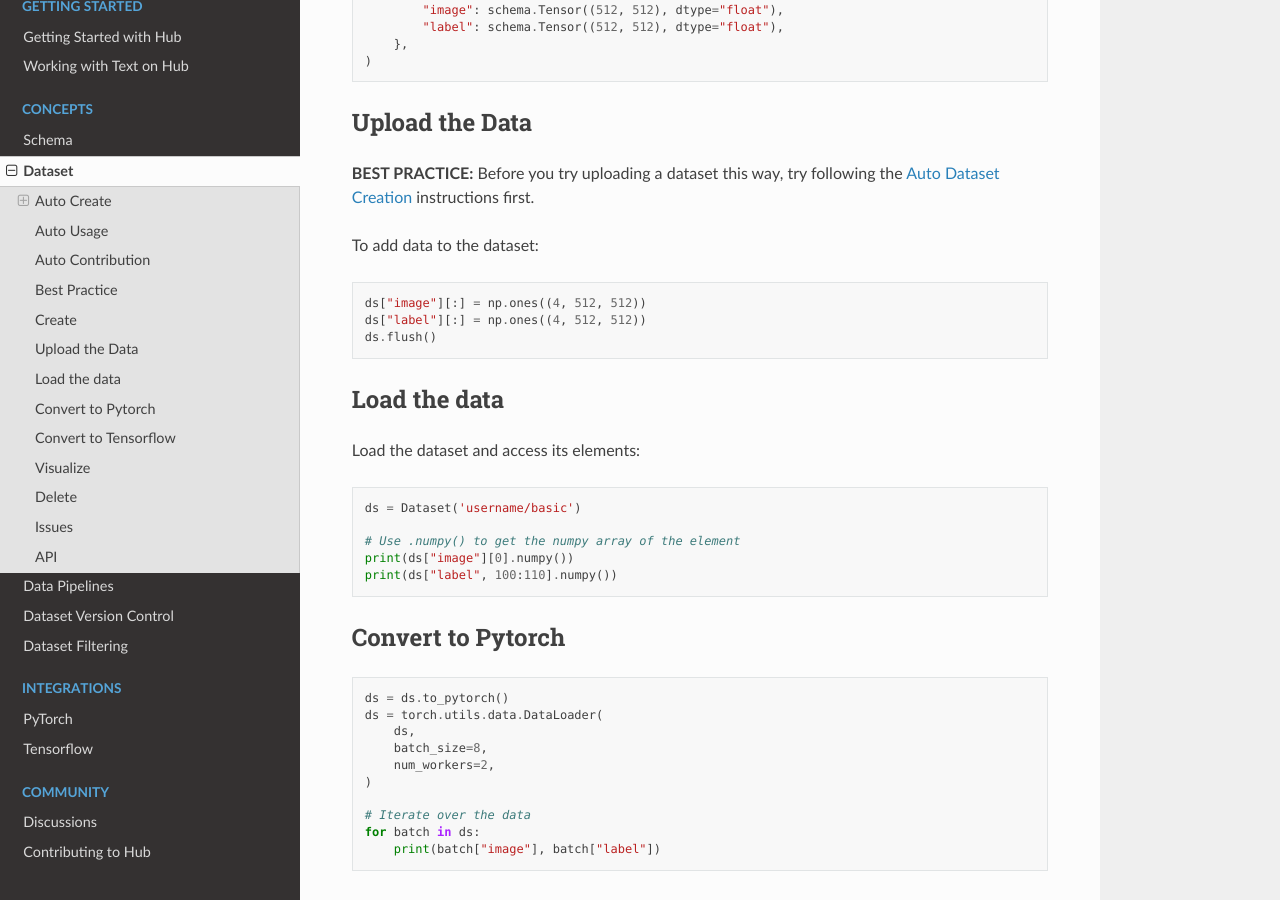
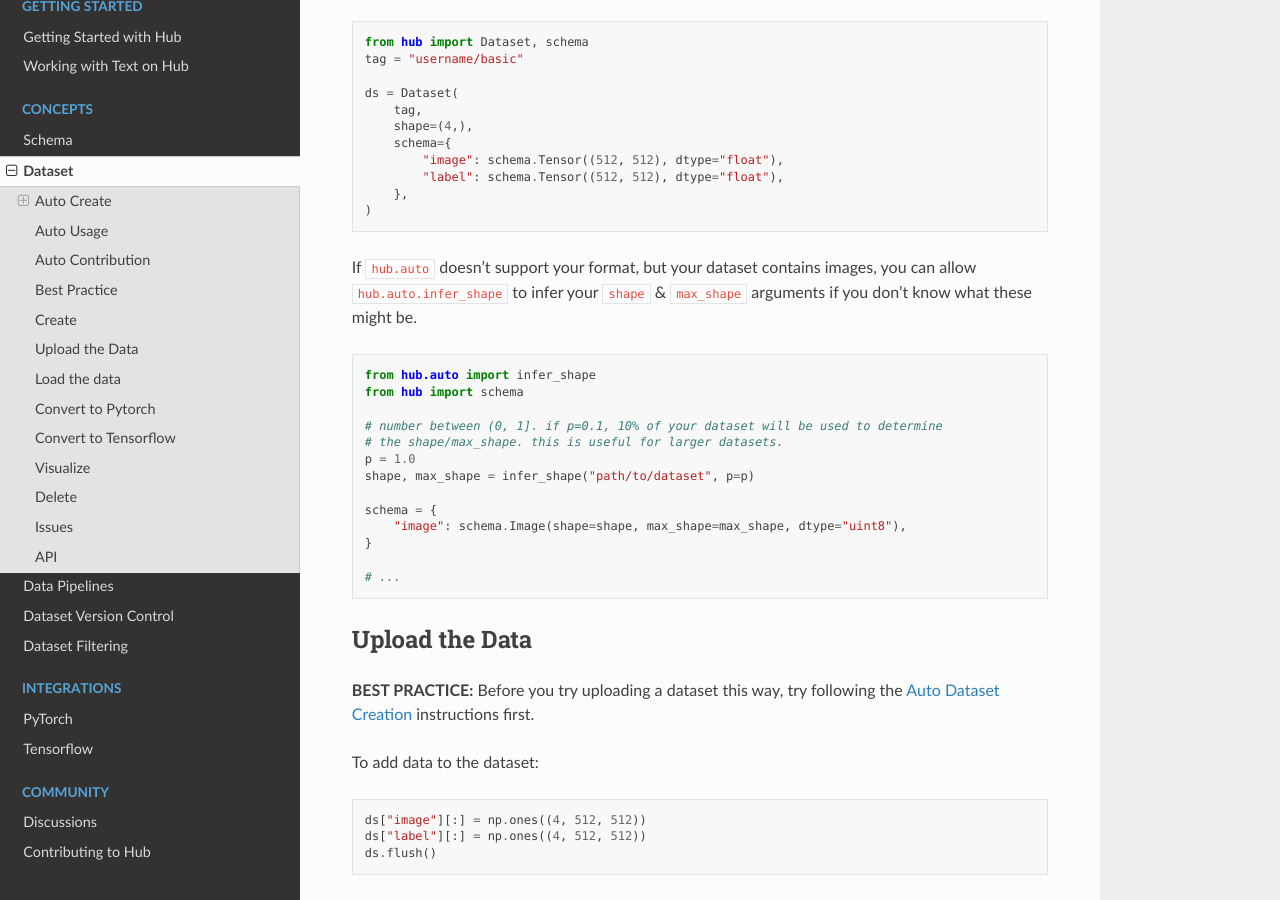
Before and after one commit to activeloopai/deeplake, a Sphinx documentation site: the page built from docs/source/concepts/dataset.md, in a window 1280 px wide and 900 px high, scrolled down 2764 px. Built offline with Sphinx 7.4.7 and the Read the Docs theme 2.0.0, drawn with Linux system fonts in a browser that asks for light colours; some of the changed text lies outside the part shown.

Commit message:
update doc

````diff
--- a/docs/source/concepts/dataset.md
+++ b/docs/source/concepts/dataset.md
@@ -1,7 +1,7 @@
 # Dataset
 
 ## Auto Create
-If your dataset format is supported, you can point `hub.Dataset` to it's path & allow the `hub.auto` package to infer it's schema & auto convert it into hub format.
+If your dataset format is supported, you can point `hub.Dataset.from_path(...)` to it's path & allow the `hub.auto` package to infer it's schema & auto convert it into hub format.
 
 ### Supported Dataset Formats
 The `hub.auto` package supports the following datasets:
@@ -64,13 +68,19 @@ from hub.auto.infer import state
 # priority is the sort idx of this parser.
 # it's useful for executing more general code first
 @state.directory_parser(priority=0)
-def image_classification(path, scheduler, workers):
+def image_classification(path, config):
+    """
+    path (str): path to the dataset root.
+    config (dict): contains arguments for transform & other parameters you may need.
+    """
+
     data_iter = ...
     schema = ...
 
-    @hub.transform(schema=schema, scheduler=scheduler, workers=workers)
+    @hub.transform(schema=schema, scheduler=config["scheduler"], workers=config["workers"])
     def upload_data(sample):
         ...
+        return { ... }
 
     # must return a hub dataset, in other words this function should handle
     # reading, transforming, & uploading the dataset into hub format.
@@ -88,7 +98,7 @@ def image_classification(path, scheduler, workers):
 
 
 ## Create
-**BEST PRACTICE:** Before you try creating a dataset this way, try following the [Auto Dataset Creation](#auto-creation) instructions first.
+**BEST PRACTICE:** Before you try creating a dataset this way, try following the [Auto Dataset Creation](#auto-create) instructions first.
 
 To create and store dataset you would need to define shape and specify the dataset structure (schema).
 
@@ -108,8 +118,26 @@ ds = Dataset(
 )
 ```
 
+If `hub.auto` doesn't support your format, but your dataset contains images, you can allow `hub.auto.infer_shape` to infer your `shape` & `max_shape` arguments if you don't know what these might be.
+
+```python
+from hub.auto import infer_shape
+from hub import schema
+
+# number between (0, 1]. if p=0.1, 10% of your dataset will be used to determine
+# the shape/max_shape. this is useful for larger datasets.
+p = 1.0
+shape, max_shape = infer_shape("path/to/dataset", p=p)
+
+schema = {
+    "image": schema.Image(shape=shape, max_shape=max_shape, dtype="uint8"),
+}
+
+# ...
+```
+
 ## Upload the Data
-**BEST PRACTICE:** Before you try uploading a dataset this way, try following the [Auto Dataset Creation](#auto-creation) instructions first.
+**BEST PRACTICE:** Before you try uploading a dataset this way, try following the [Auto Dataset Creation](#auto-create) instructions first.
 
 To add data to the dataset:
 
````
Also changed, not shown: other parts of docs/source/concepts/dataset.md (+10 -6 lines), 2 other files.
